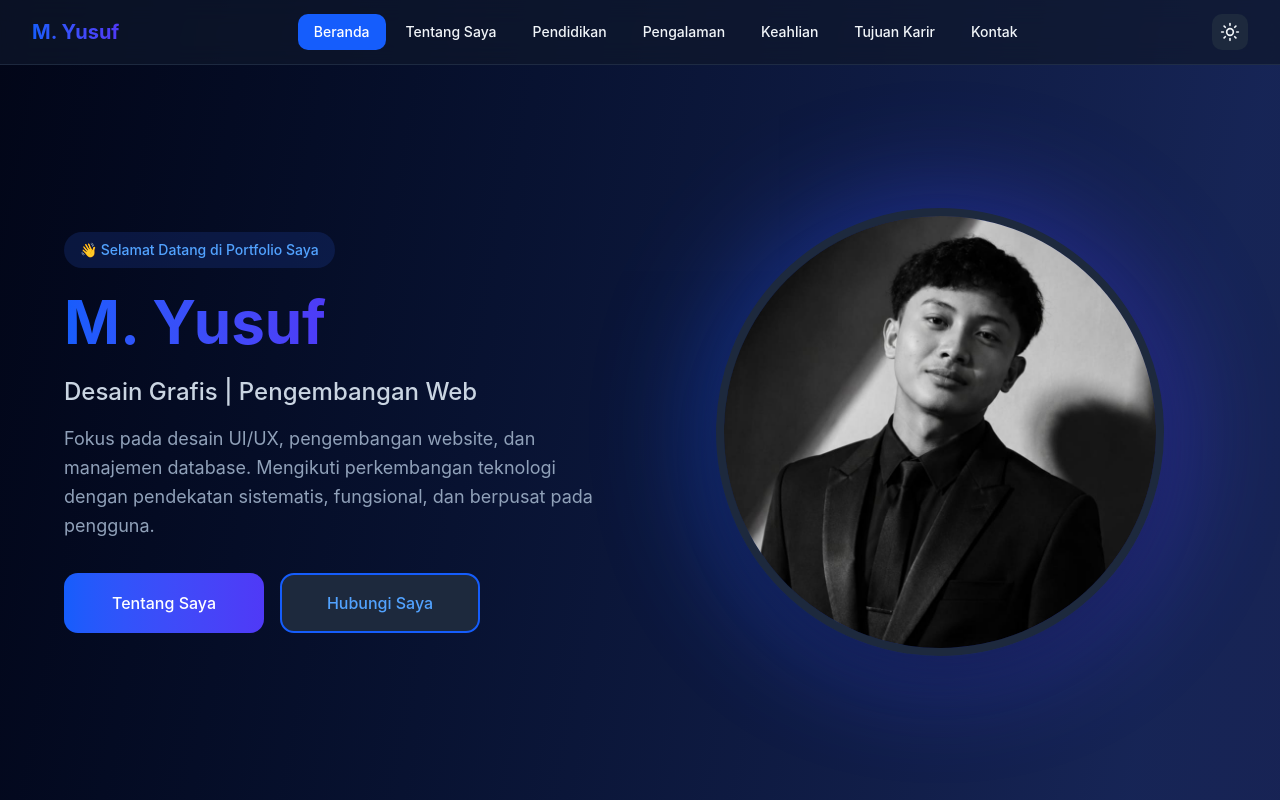
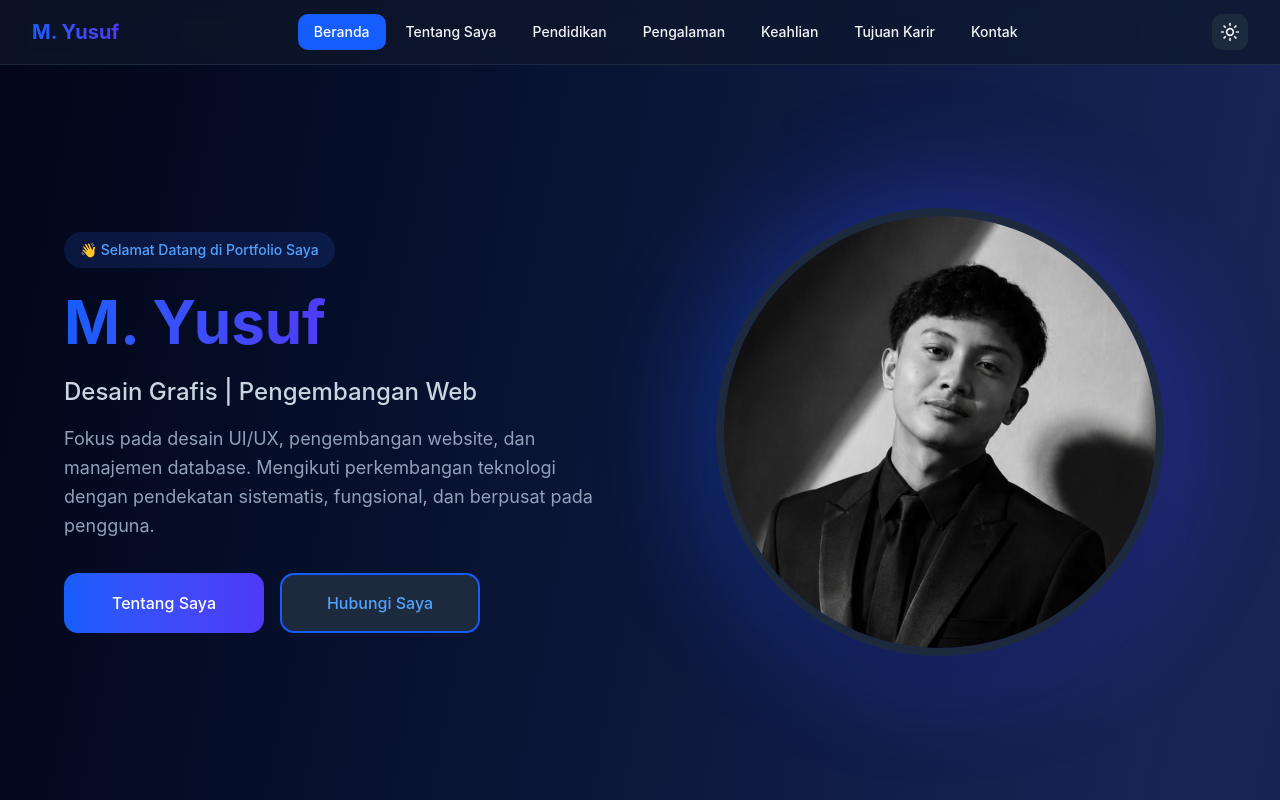
Before and after one commit to sufzz01/personal_website, a React (Vite) app: page / in a window 1280 px wide. Shown: the top 800 px of the page. Built offline with nearby package versions, Linux system fonts and the light colour scheme.

Commit message:
update profil

```diff
--- a/src/app/App.tsx
+++ b/src/app/App.tsx
@@ -298,7 +298,7 @@ export default function App() {
               >
                 <div className="relative w-full aspect-square max-w-md mx-auto">
                   <div className="absolute inset-0 bg-gradient-to-r from-blue-600 to-indigo-600 rounded-full blur-3xl opacity-20 animate-pulse"></div>
-                  <img src="/profil.web.jpeg"
+                  <img src="/profil.jpeg"
                     alt="profil"
                     className="relative w-full h-full object-cover rounded-full border-8 border-white dark:border-slate-800 shadow-2xl"
                   />
```
Also changed, not shown: public/profil.jpeg (added).
